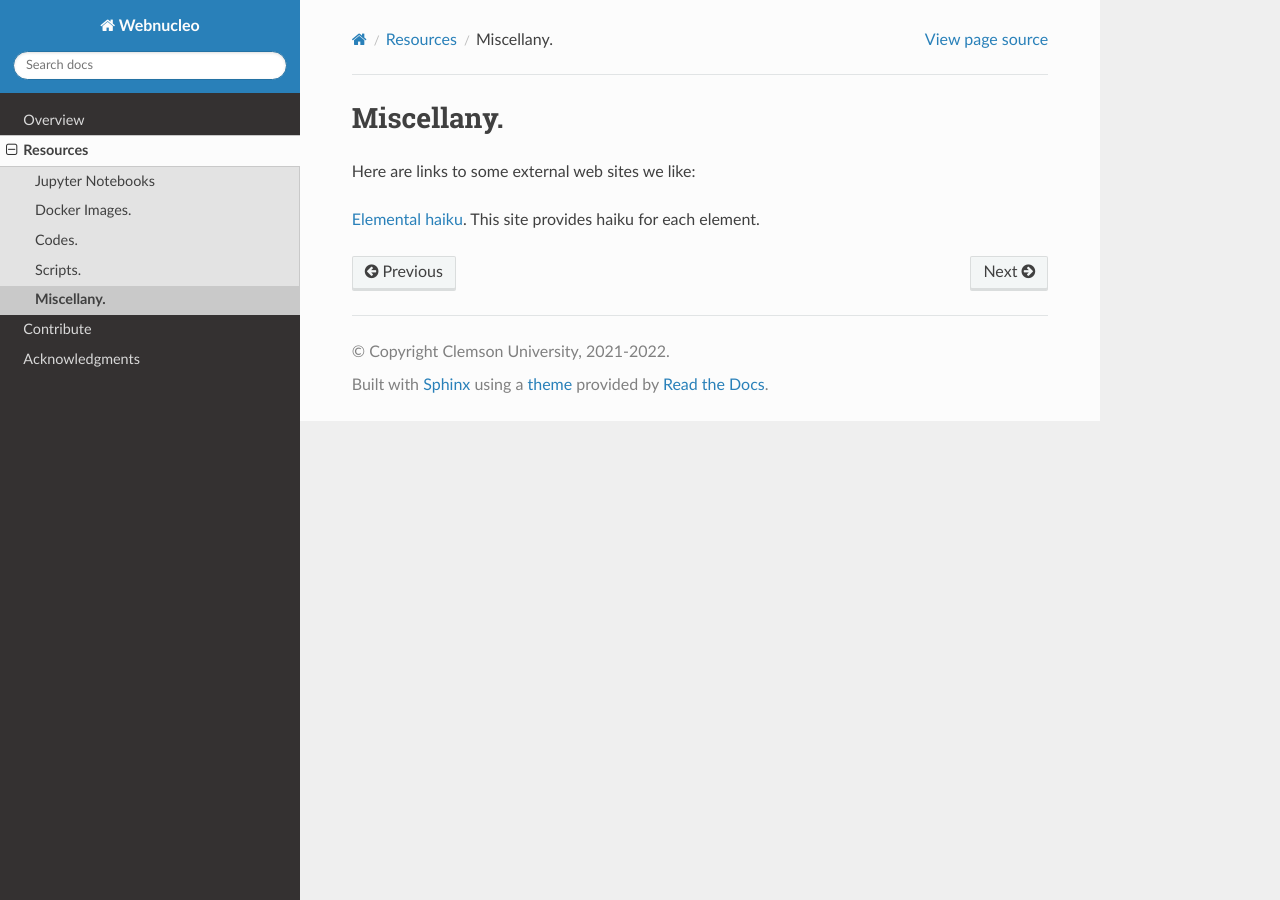
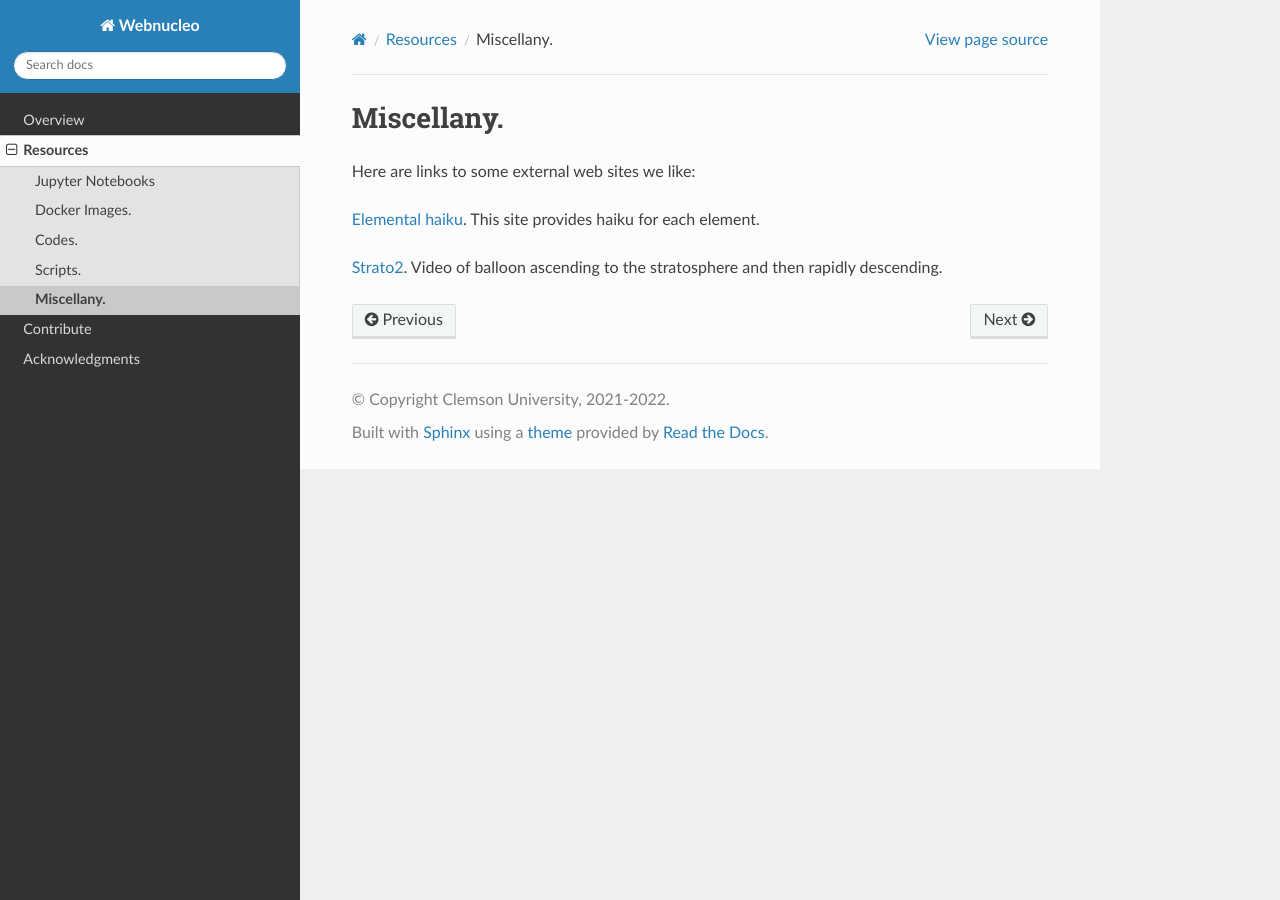
Before and after one commit to webnucleo-org/webnucleo, a Sphinx documentation site: the page built from doc/source/miscellany.rst, in a window 1280 px wide. Built offline with Sphinx 7.4.7 and the Read the Docs theme 2.0.0, drawn with Linux system fonts in a browser that asks for light colours.

Commit message:
Add link.

```diff
--- a/doc/source/miscellany.rst
+++ b/doc/source/miscellany.rst
@@ -7,3 +7,7 @@ Here are links to some external web sites we like:
 
 `Elemental haiku <https://vis.sciencemag.org/chemhaiku/>`_.
 This site provides haiku for each element.
+
+`Strato2 <https://www.youtube.com/watch?v=iRDfvfl2vuo>`_.
+Video of balloon ascending to the stratosphere and then
+rapidly descending.
```
